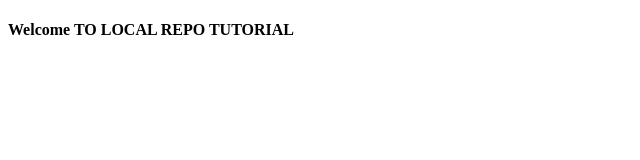
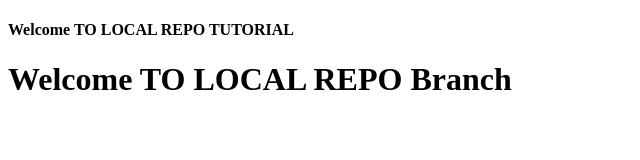
Before and after one commit to mrghost-almostknowitall/LocalRepo, a plain HTML site: page index.html in a window 1280 px wide. Shown: the whole page, without its empty margins (0-640 px from the left). Drawn offline with Linux system fonts and the light colour scheme.

Commit message:
New Line added to newfeature html file

```diff
--- a/index.html
+++ b/index.html
@@ -8,5 +8,7 @@
 <body>
    <h4>Welcome TO LOCAL REPO TUTORIAL
    </h4>
+   <h1>Welcome TO LOCAL REPO Branch
+   </h1>
 </body>
 </html>
```
